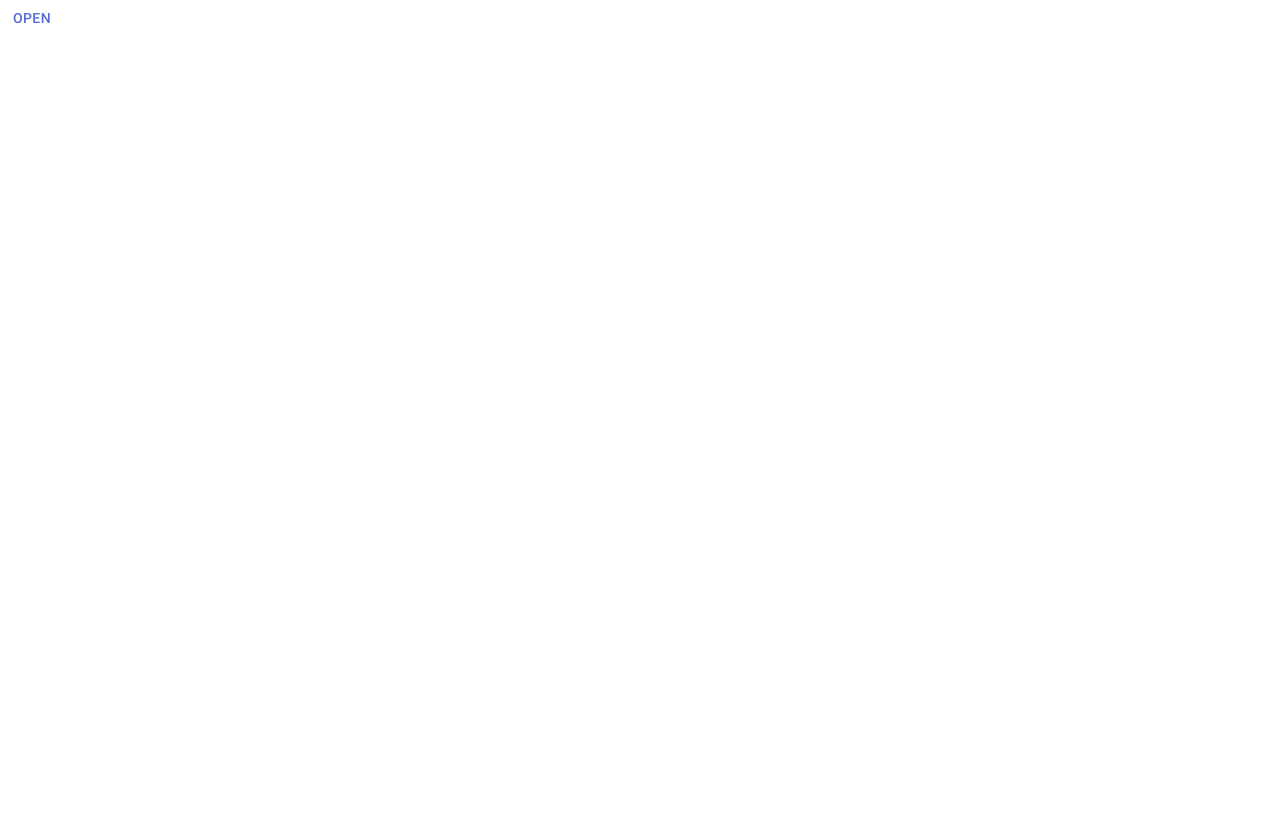
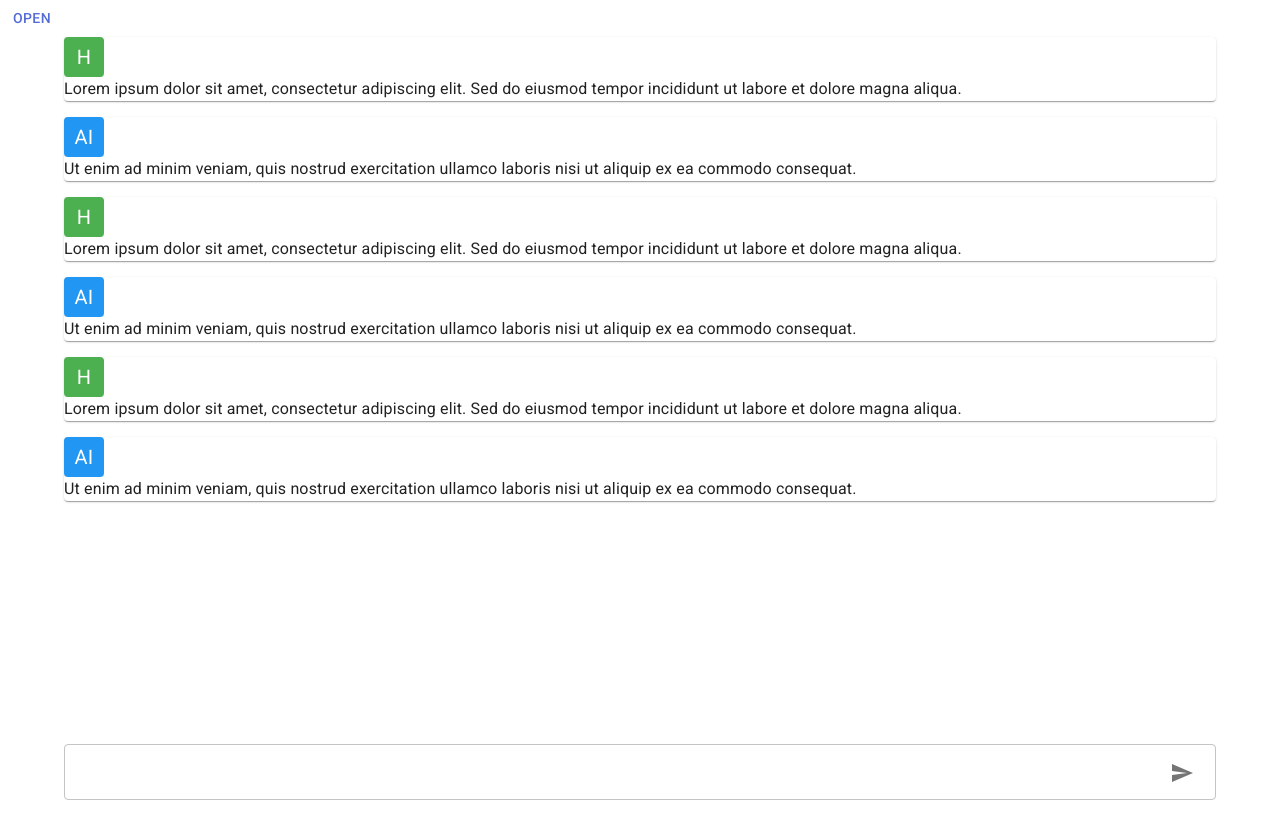
Before and after one commit to rahulsushilsharma/simple_chat_interface, a React (Vite) app: page / in a window 1280 px wide. Before the commit the page ends 800 px from the top, so only its background shows below. Built offline with nearby package versions, Linux system fonts and the light colour scheme.

Commit message:
fixing input + using container

```diff
--- a/src/App.tsx
+++ b/src/App.tsx
@@ -1,26 +1,80 @@
-import { Box, Button, Typography } from "@mui/material";
+import {
+  Box,
+  Button,
+  Container,
+  IconButton,
+  InputAdornment,
+  TextField,
+} from "@mui/material";
 import "./App.css";
 
 import { useState } from "react";
 import Sidebar from "./pages/Chat";
+import Message from "./components/Message";
+import SendIcon from "@mui/icons-material/Send";
+import theme from "./theme";
 
 function App() {
   const drawerWidth = 300;
 
   const [isDrawerOpen, setDrawerOpen] = useState(false);
+  const [messages, setMessages] = useState<any[]>([
+    {
+      type: "human",
+      message:
+        "Lorem ipsum dolor sit amet, consectetur adipiscing elit. Sed do eiusmod tempor incididunt ut labore et dolore magna aliqua.",
+    },
+    {
+      type: "AI",
+      message:
+        "Ut enim ad minim veniam, quis nostrud exercitation ullamco laboris nisi ut aliquip ex ea commodo consequat.",
+    },
+    {
+      type: "human",
+      message:
+        "Lorem ipsum dolor sit amet, consectetur adipiscing elit. Sed do eiusmod tempor incididunt ut labore et dolore magna aliqua.",
+    },
+    {
+      type: "AI",
+      message:
+        "Ut enim ad minim veniam, quis nostrud exercitation ullamco laboris nisi ut aliquip ex ea commodo consequat.",
+    },
+    {
+      type: "human",
+      message:
+        "Lorem ipsum dolor sit amet, consectetur adipiscing elit. Sed do eiusmod tempor incididunt ut labore et dolore magna aliqua.",
+    },
+    {
+      type: "AI",
+      message:
+        "Ut enim ad minim veniam, quis nostrud exercitation ullamco laboris nisi ut aliquip ex ea commodo consequat.",
+    },
+  ]);
+
+  function updateMessage(message: any) {
+    setMessages((prev) => {
+      return [message, ...prev];
+    });
+  }
+
+  function handleSubmit() {
+
+  }
   // const drawerWidth = 240; // You can adjust the initial width of the drawer
 
-  const handleDrawerOpen = () => {
+  function handleDrawerOpen() {
     setDrawerOpen(true);
-  };
+  }
 
-  const handleDrawerClose = () => {
+  function handleDrawerClose() {
     setDrawerOpen(false);
-  };
+  }
 
   return (
     <>
       <Box
+        height="100dvh"
+        position="relative"
         style={{
           marginLeft: isDrawerOpen ? drawerWidth : 0,
           transition: "margin 0.3s",
@@ -32,7 +86,43 @@ function App() {
           drawerWidth={drawerWidth}
           handleClose={handleDrawerClose}
         />
-        <Box padding="1em"></Box>
+        <Box display="flex" flexDirection="column" justifyContent="space-between" height="100%">
+          <Container>
+            <Box display="grid" gap="1em">
+              {messages.map((val, index) => (
+                <Message
+                  key={index}
+                  userMsg={val.message}
+                  msgType={val.type as "human" | "AI"}
+                />
+              ))}
+            </Box>
+          </Container>
+          <Container
+            sx={{
+              position: "sticky",
+              bottom: 0,
+              background: theme.palette.background.default,
+            }}
+          >
+            <TextField
+              fullWidth
+              multiline
+              InputProps={{
+                endAdornment: (
+                  <InputAdornment
+                    sx={{ alignSelf: "end", marginBottom: "10px" }}
+                    position="end"
+                  >
+                    <IconButton>
+                      <SendIcon />
+                    </IconButton>
+                  </InputAdornment>
+                ),
+              }}
+            />
+          </Container>
+        </Box>
       </Box>
     </>
   );
```
